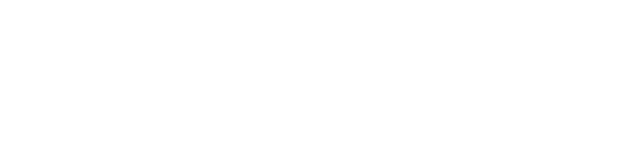
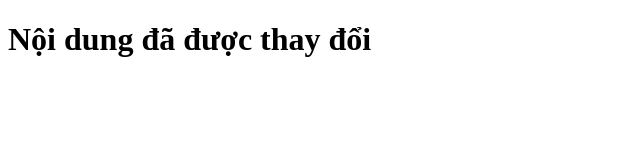
Before and after one commit to irzko/git-baitap1, a plain HTML site: page index.html in a window 1280 px wide. Shown: the whole page, without its empty margins (0-640 px from the left). Drawn offline with Linux system fonts and the light colour scheme.

Commit message:
Thay doi code

```diff
--- a/index.html
+++ b/index.html
@@ -6,5 +6,7 @@
     <meta name="viewport" content="width=device-width, initial-scale=1.0" />
     <title>Document</title>
   </head>
-  <body></body>
+  <body>
+    <h1>Nội dung đã được thay đổi</h1>
+  </body>
 </html>
```
